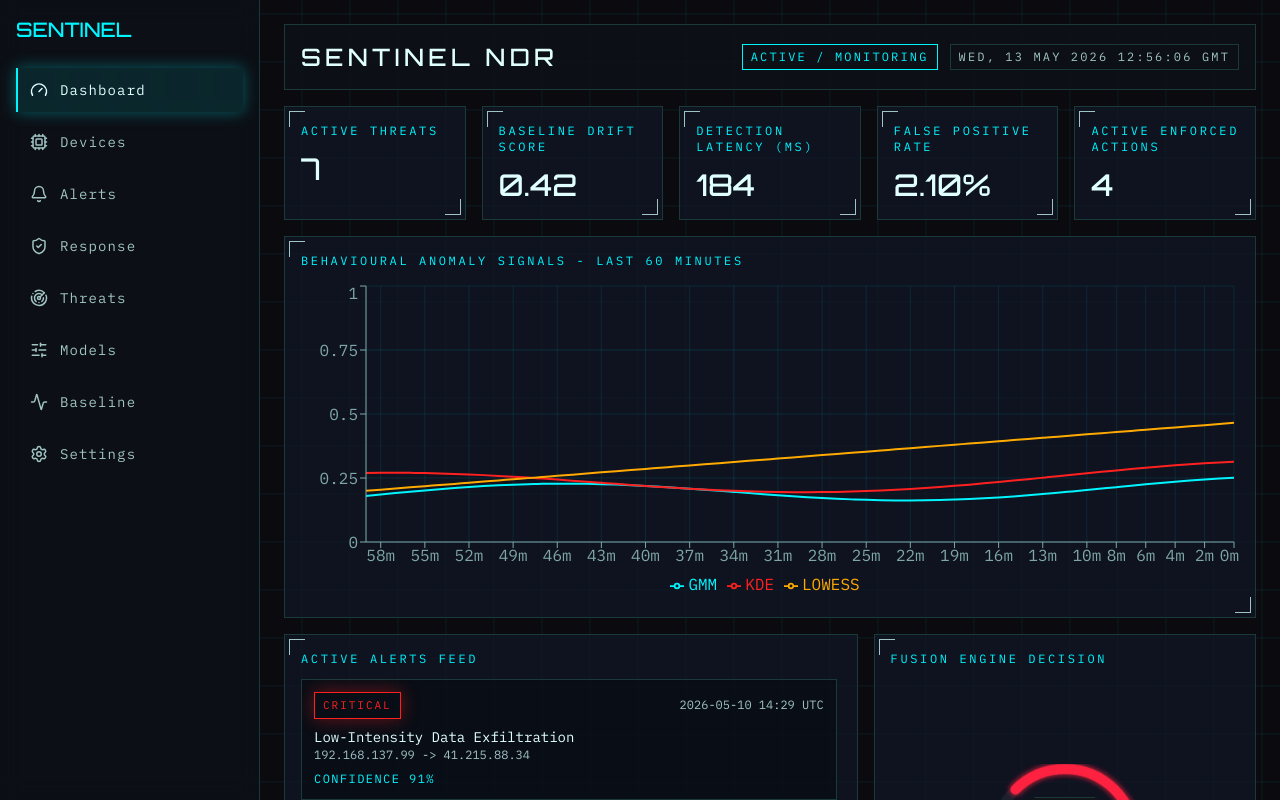
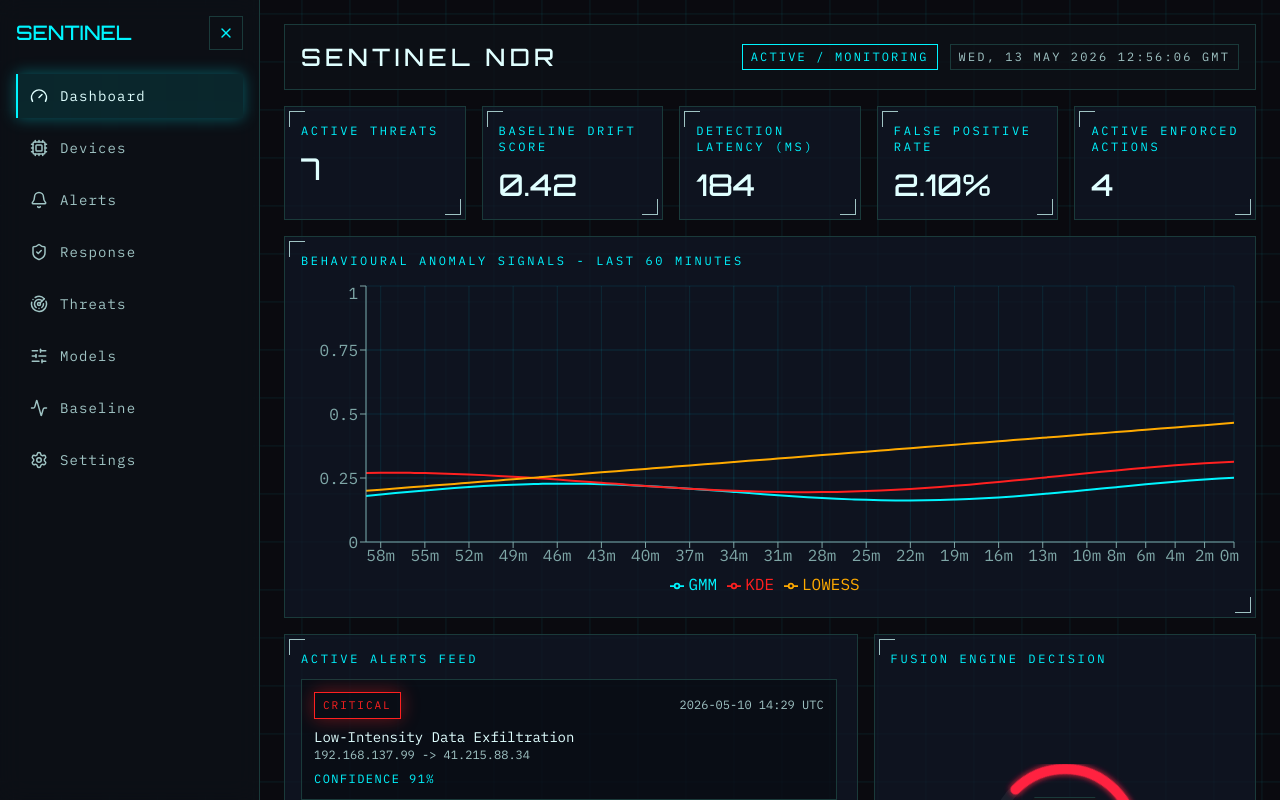
Before and after one commit to Testimony-Chimberengwa/sentinel-ndr, a React (Vite) app in the folder frontend/: page /dashboard in a window 1280 px wide. Shown: the top 800 px of the page. Built offline with nearby package versions, Linux system fonts and the light colour scheme.

Commit message:
fix: add collapsible sidebar toggle for clearer dashboard view

```diff
--- a/frontend/src/App.jsx
+++ b/frontend/src/App.jsx
@@ -1,3 +1,4 @@
+import { useState } from 'react'
 import { Navigate, Route, Routes } from 'react-router-dom'
 import Sidebar from './components/layout/Sidebar'
 import TopNav from './components/layout/TopNav'
@@ -13,10 +14,12 @@ import Settings from './pages/Settings'
 import Threats from './pages/Threats'
 
 function App() {
+  const [sidebarCollapsed, setSidebarCollapsed] = useState(false)
+
   return (
     <div className="app-grid min-h-screen bg-tron-black text-tron-text">
-      <div className="mx-auto grid max-w-[1700px] lg:grid-cols-[260px_1fr]">
-        <Sidebar />
+      <div className={`mx-auto grid max-w-[1700px] ${sidebarCollapsed ? 'lg:grid-cols-[84px_1fr]' : 'lg:grid-cols-[260px_1fr]'}`}>
+        <Sidebar collapsed={sidebarCollapsed} onToggle={() => setSidebarCollapsed((current) => !current)} />
         <main className="p-4 md:p-6">
           <TopNav />
           <Routes>
--- a/frontend/src/components/layout/Sidebar.jsx
+++ b/frontend/src/components/layout/Sidebar.jsx
@@ -1,4 +1,4 @@
-import { Activity, Bell, Cpu, Gauge, Radar, Settings, ShieldCheck, SlidersHorizontal } from 'lucide-react'
+import { Activity, Bell, Cpu, Gauge, Menu, Radar, Settings, ShieldCheck, SlidersHorizontal, X } from 'lucide-react'
 import { NavLink } from 'react-router-dom'
 
 const nav = [
@@ -12,25 +12,37 @@ const nav = [
   { to: '/settings', label: 'Settings', icon: Settings },
 ]
 
-export default function Sidebar() {
+export default function Sidebar({ collapsed = false, onToggle }) {
   return (
-    <aside className="sticky top-0 h-screen border-r border-tron-border bg-tron-dark/80 p-4 backdrop-blur-md">
-      <p className="mb-6 font-display text-xl text-tron-cyan">SENTINEL</p>
+    <aside className={`sticky top-0 h-screen border-r border-tron-border bg-tron-dark/80 p-4 backdrop-blur-md transition-all ${collapsed ? 'w-[84px]' : 'w-full'}`}>
+      <div className="mb-6 flex items-center justify-between gap-2">
+        {!collapsed ? <p className="font-display text-xl text-tron-cyan">SENTINEL</p> : <p className="font-display text-lg text-tron-cyan">S</p>}
+        <button
+          type="button"
+          onClick={onToggle}
+          className="inline-flex items-center justify-center border border-tron-border p-2 text-tron-cyan hover:bg-tron-cyan/10"
+          aria-label={collapsed ? 'Expand sidebar' : 'Collapse sidebar'}
+          title={collapsed ? 'Expand sidebar' : 'Collapse sidebar'}
+        >
+          {collapsed ? <Menu size={16} /> : <X size={16} />}
+        </button>
+      </div>
       <nav className="space-y-2">
         {nav.map(({ to, label, icon: Icon }) => (
           <NavLink
             key={to}
             to={to}
             className={({ isActive }) =>
-              `flex items-center gap-3 border-l-2 px-3 py-3 text-sm tracking-[0.08em] ${
+              `flex items-center ${collapsed ? 'justify-center' : 'gap-3'} border-l-2 px-3 py-3 text-sm tracking-[0.08em] ${
                 isActive
                   ? 'border-tron-cyan bg-tron-cyan/10 text-tron-text-bright shadow-glow-cyan'
                   : 'border-transparent text-tron-text hover:bg-tron-panel/70 hover:text-tron-cyan'
               }`
             }
+            title={label}
           >
             <Icon size={18} />
-            {label}
+            {!collapsed ? label : null}
           </NavLink>
         ))}
       </nav>
```
Also changed, not shown: 1 other file (tests, documents, lock files or other folders).
